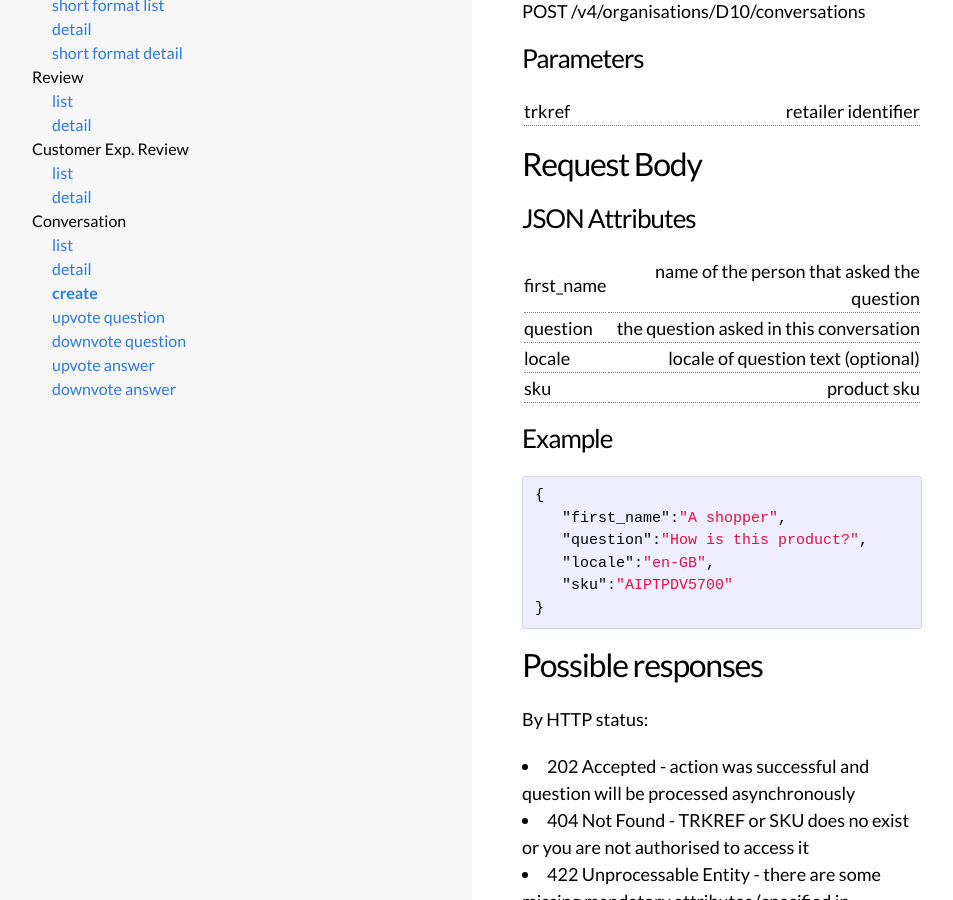
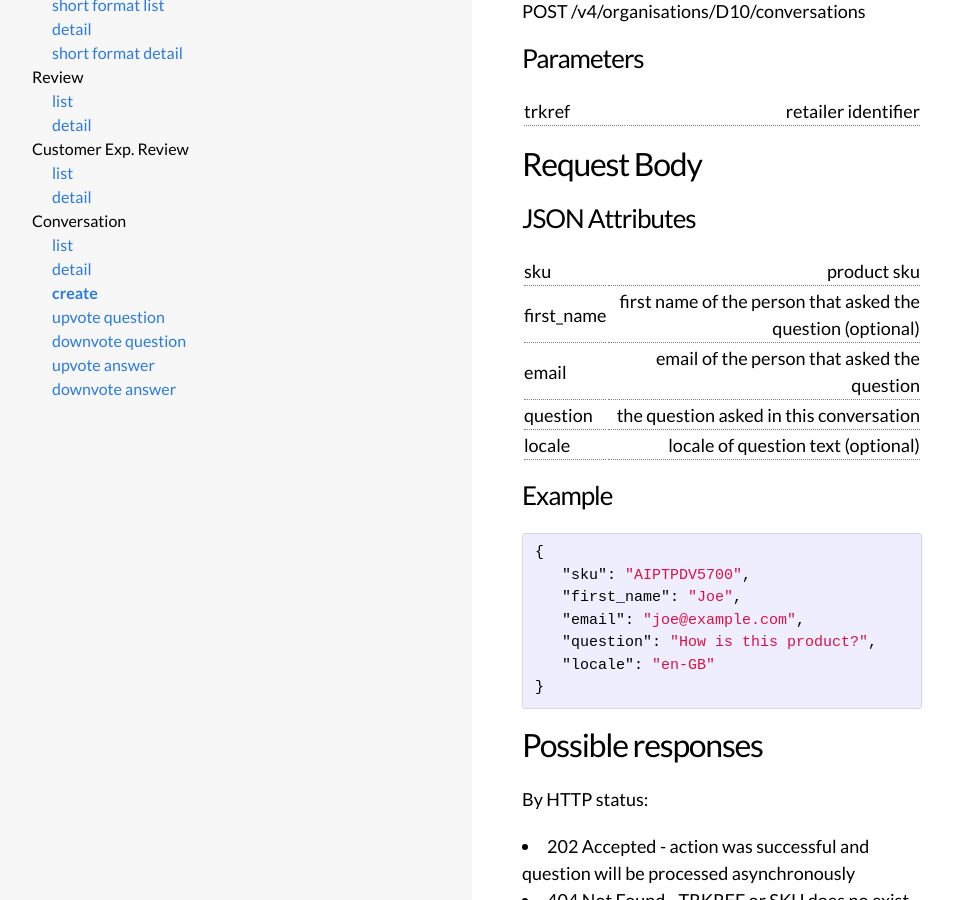
Before and after one commit to reevoo/reevoo.github.io, a Jekyll site: the page built from docs/reevooapi/conversation/conversation-create.markdown, in a window 1280 px wide and 900 px high, scrolled down 525 px. Shown: the whole window, without its empty margins (143-1096 px from the left). Built offline with Jekyll 4.4.1, drawn with Linux system fonts in a browser that asks for light colours.

Commit message:
Add missing email attribute

```diff
--- a/docs/reevooapi/conversation/conversation-create.markdown
+++ b/docs/reevooapi/conversation/conversation-create.markdown
@@ -29,18 +29,21 @@ POST /v4/organisations/D10/conversations
 ### JSON Attributes
 
 {: .documentation}
-|first_name      |name of the person that asked the question                   |
+|sku             |product sku                                                  |
+|first_name      |first name of the person that asked the question (optional)  |
+|email           |email of the person that asked the question                  |
 |question        |the question asked in this conversation                      |
 |locale          |locale of question text (optional)                           |
-|sku             |product sku                                                  |
+
 
 ### Example
 {% highlight json %}
 {
-   "first_name":"A shopper",
-   "question":"How is this product?",
-   "locale":"en-GB",
-   "sku":"AIPTPDV5700"
+   "sku": "AIPTPDV5700",
+   "first_name": "Joe",
+   "email": "joe@example.com",
+   "question": "How is this product?",
+   "locale": "en-GB"
 }
 {% endhighlight %}
 
```
